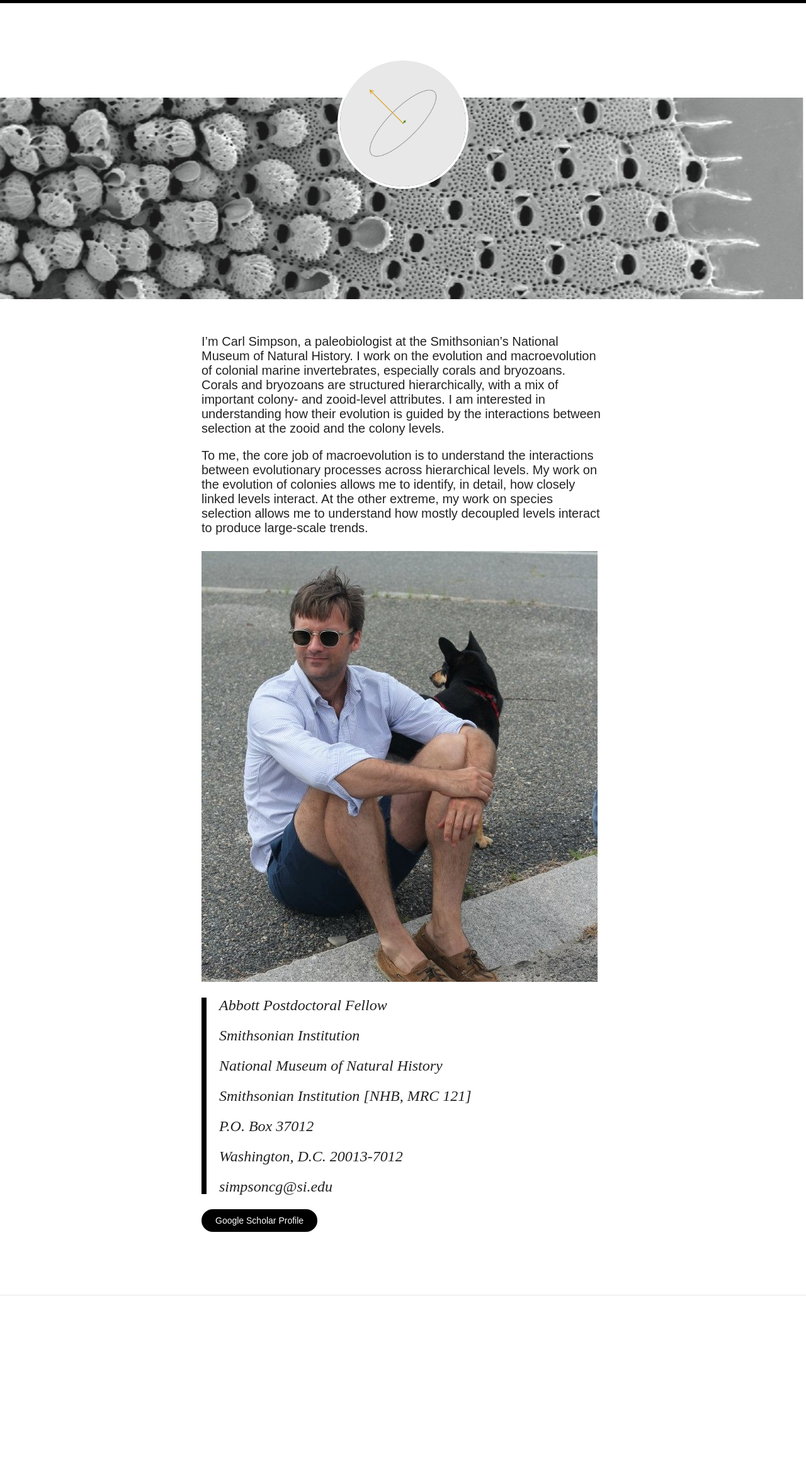
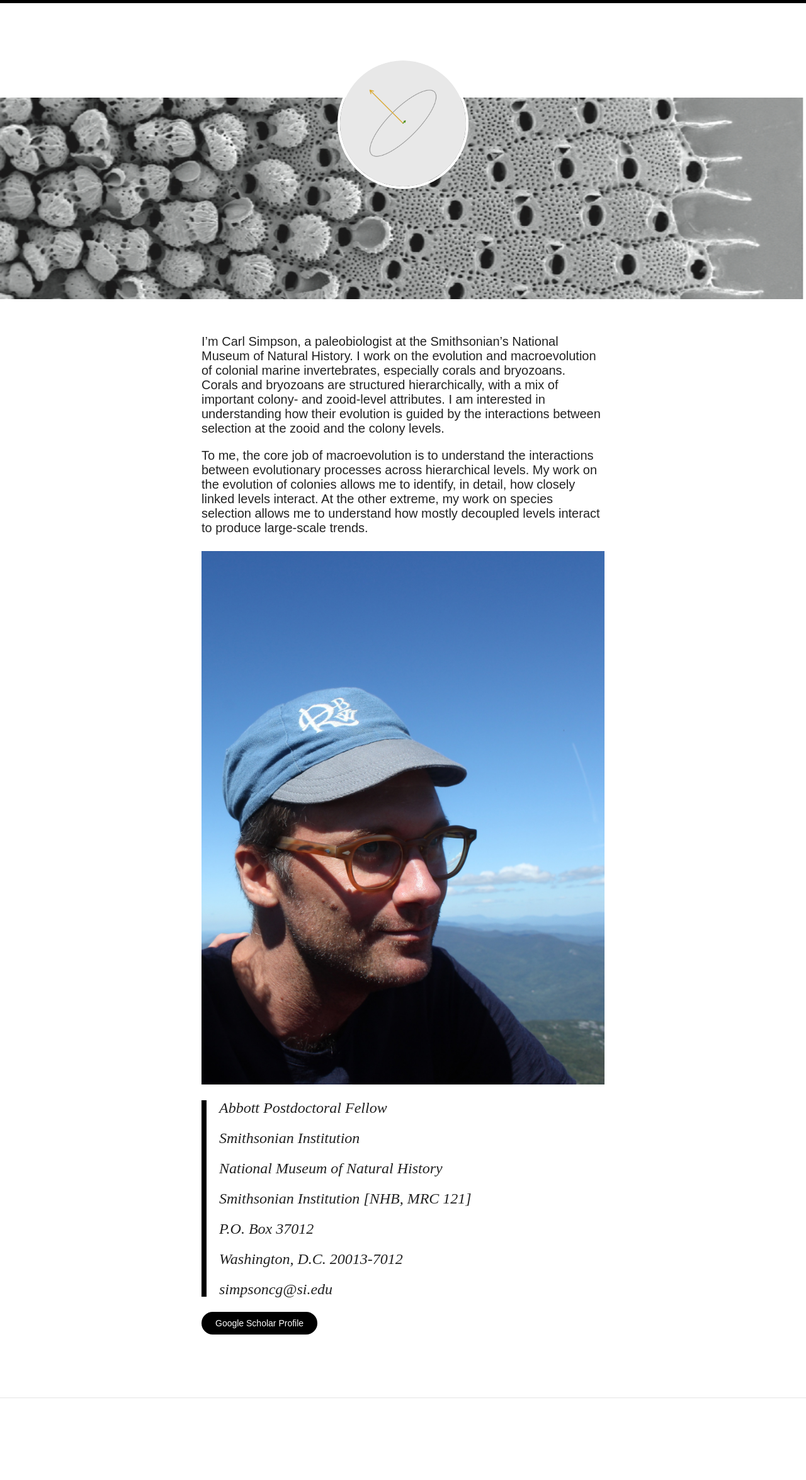
Before and after one commit to simpson-carl/simpson-carl.github.io, a Jekyll site: the page built from about.md, in a window 1280 px wide. Shown: the whole page at 63% size. Built offline with Jekyll 4.4.1, drawn with Linux system fonts in a browser that asks for light colours; nearby versions of some CDN libraries; Markdown is read by kramdown in place of the engine named in the settings; before the commit the page ends 2187 px from its top, so only the background shows below that.

Commit message:
change about photo

```diff
--- a/about.md
+++ b/about.md
@@ -16,7 +16,7 @@ I'm Carl Simpson, a paleobiologist at the Smithsonian's National Museum of Natur
 To me, the core job of macroevolution is to understand the interactions between evolutionary processes across hierarchical levels. My work on the evolution of colonies allows me to identify, in detail, how closely linked levels interact. At the other extreme, my work on species selection allows me to understand how mostly decoupled levels interact to produce large-scale trends.
 
 
-![](/images/me-shorty.jpg "ShortRound and Carl")
+![](/images/CamelsHump.jpg "Carl")
 ---
 >Abbott Postdoctoral Fellow
 >
```
Also changed, not shown: images/CamelsHump.JPG (added), 4 other files.
